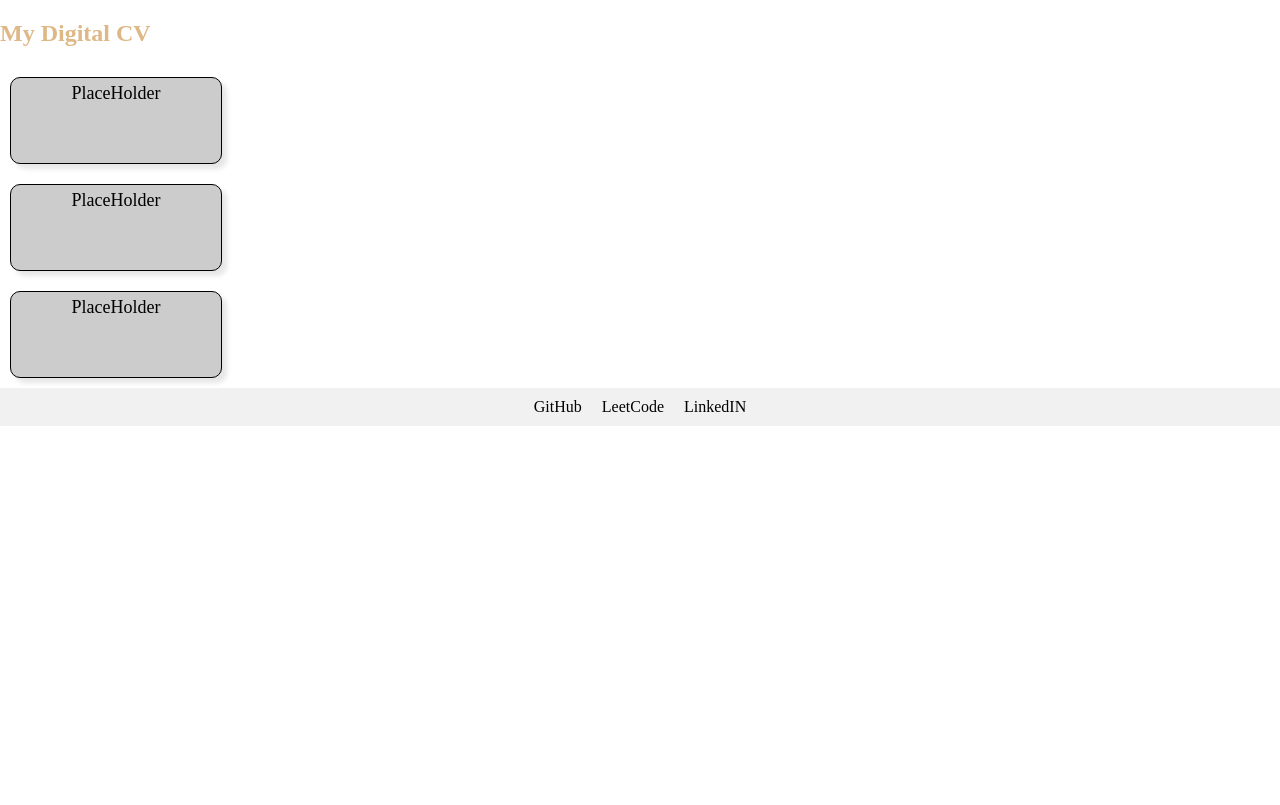
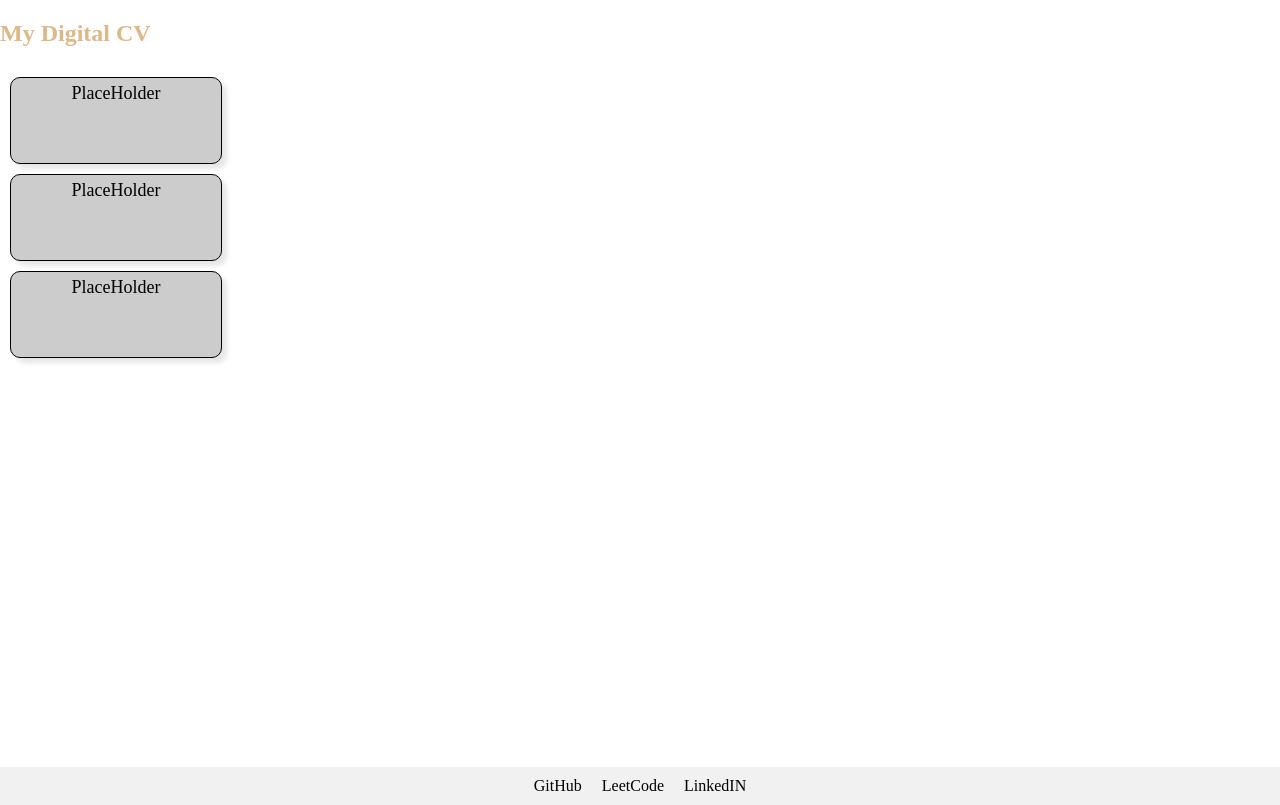
Before and after one commit to najdo97/My_Digital_CV, a React (Vite) app in the folder My_Digital_CV/: page / in a window 1280 px wide. Built offline with nearby package versions, Linux system fonts and the light colour scheme.

Commit message:
Initial build of the Website

```diff
--- a/My_Digital_CV/src/SidePanel.jsx
+++ b/My_Digital_CV/src/SidePanel.jsx
@@ -5,11 +5,11 @@ function SidePanel() {
 
     return (
 
-        <>
+        <div className="sidePanel">
             <PanelCard/>
             <PanelCard/>
             <PanelCard/>
-        </>
+        </div>
     )
 }
 export default SidePanel
--- a/My_Digital_CV/src/index.css
+++ b/My_Digital_CV/src/index.css
@@ -15,10 +15,11 @@ footer {
   text-align: center;
   padding: 10px;
   margin-top: auto;
+
 }
 
 .footer_elements {
-
+  position: bottom;
   display: flex;
   justify-content: center;
   list-style: none;
@@ -26,6 +27,8 @@ footer {
   padding: 0;
   background-color: #f1f1f1;
   width: 100%;
+
+
 }
 
 .footer_elements li {
@@ -53,7 +56,6 @@ footer {
   padding: 5px;
 
   margin: 10px;
-  display: inline-block;
 
   width: 15%;
   max-width: 15%;
@@ -63,3 +65,7 @@ footer {
 
   cursor: pointer ;
 }
+
+.sidePanel{
+    height:700px;
+}
```
